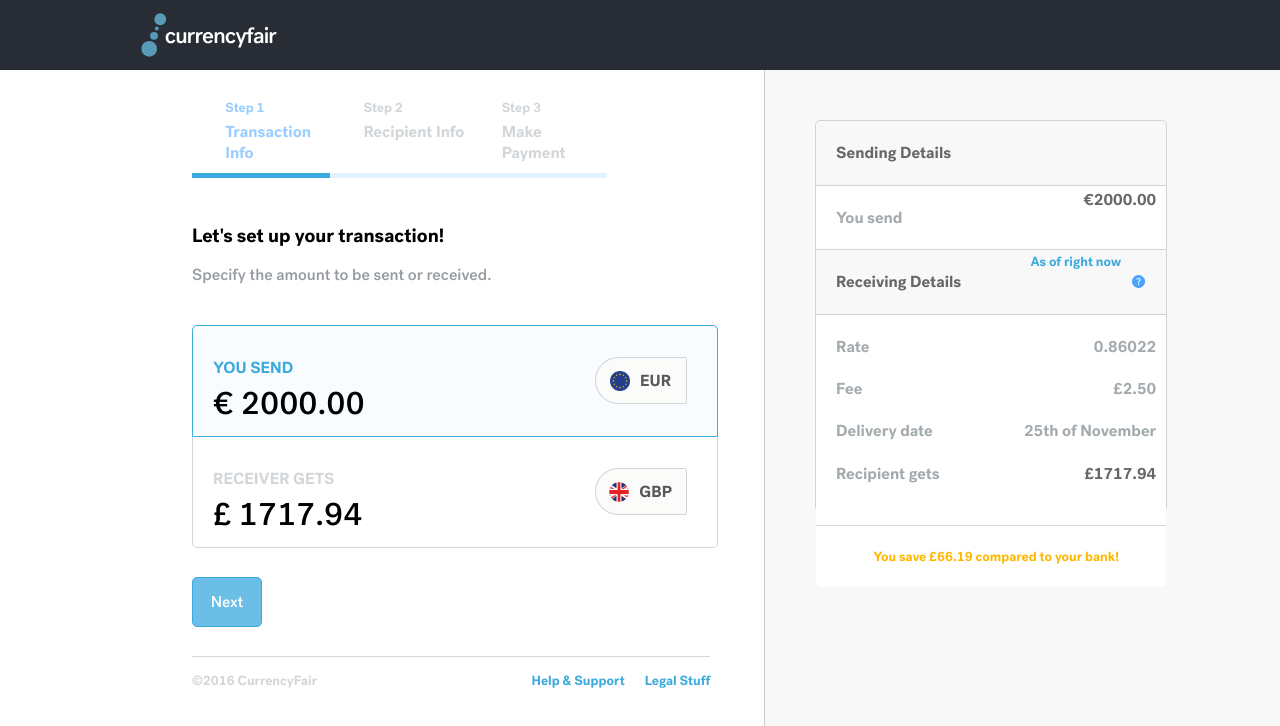
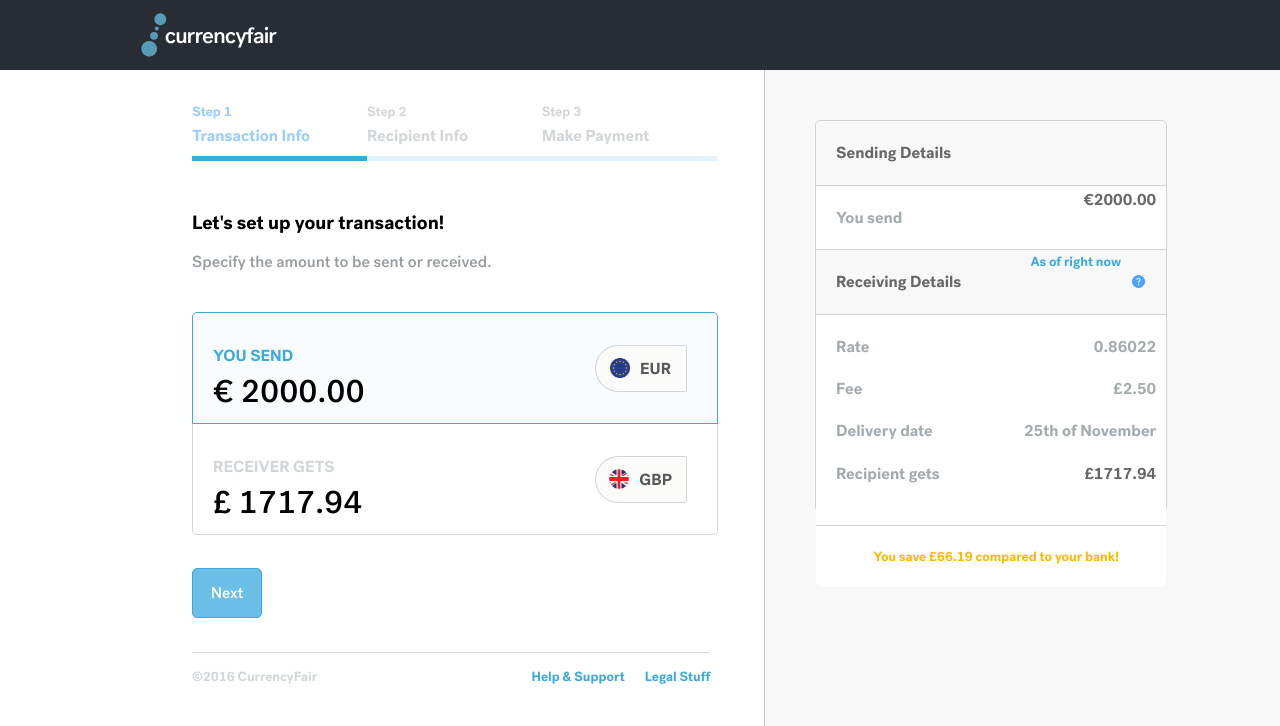
Before and after one commit to HaashimB/currency-fair-frontend, a React (Create React App) app: page / in a window 1280 px wide. Shown: the top 726 px of the page. Built offline with nearby package versions, Linux system fonts and the light colour scheme.

Commit message:
- fixed small issues with sizing  - Created technical architecture diagram and updated readme to include it

```diff
--- a/src/css/Tabs.css
+++ b/src/css/Tabs.css
@@ -1,6 +1,8 @@
 .tab {
     background-color: white;
     display: flex;
+    width: 41vw;
+    justify-content: center;
 }
 
 .tab-links {
@@ -9,8 +11,7 @@
     background-color: inherit;
     border-bottom: 5px solid #99ceff45;
     color: #bfc5cab5;
-    padding-left: 8%;
-    width: 10.8vw;
+    width: 33.3%;
 }
 
 .link-active {
```
Also changed, not shown: src/resources/images/diagram.png (added), 1 other file (tests, documents, lock files or other folders).
